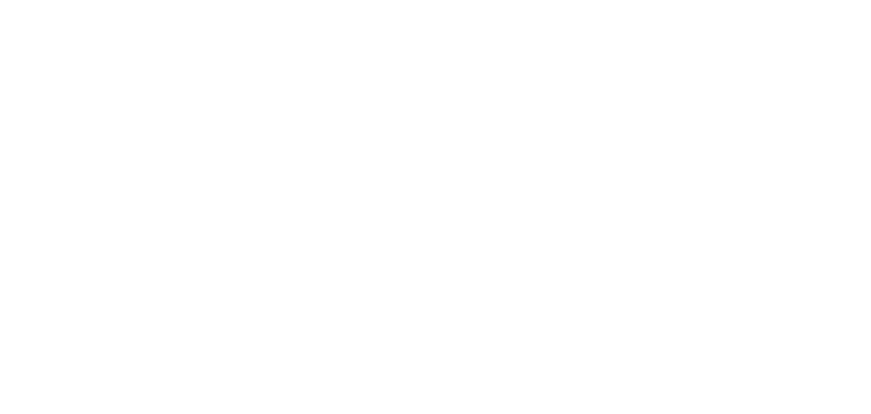
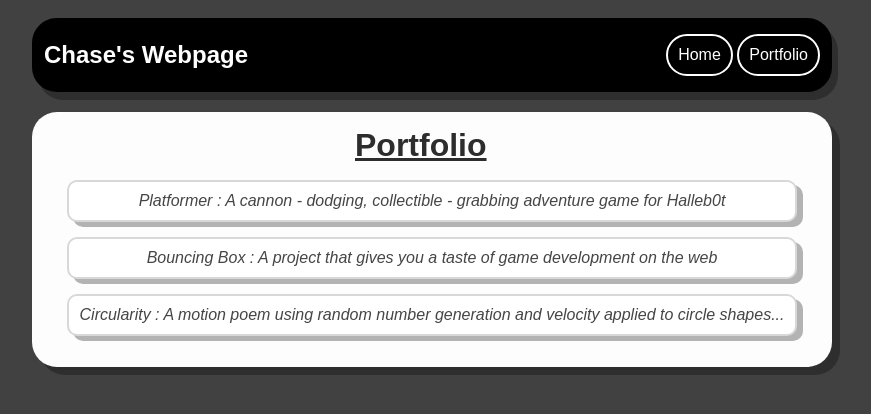
Before and after one commit to CCom77/CCom77.github.io, a plain HTML site: page portfolio.html in a window 1280 px wide. Shown: the whole page, without its empty margins (208-1079 px from the left). Drawn offline with Linux system fonts and the light colour scheme.

Commit message:
add index.html and css files

```diff
--- a/portfolio.html
+++ b/portfolio.html
@@ -0,0 +1,35 @@
+<!DOCTYPE HTML>
+<html>
+    <head>
+       <title>Chase's Webpage</title>
+       <link rel="stylesheet" href="style.css">
+    </head>
+
+    <body>
+      <div id="all-contents">
+        <div class="navigation">
+        <nav>
+            <h1>Chase's Webpage</h1>
+            <ul id="nav-ul">
+                <li class="nav-li">
+                    <a class="nav-a" href="index.html">Home</a>
+                </li>
+                <li class="nav-li">
+                    <a class="nav-a" href="portfolio.html">Portfolio</a>
+                </li>
+            </ul>
+        </nav>
+    </div>
+        <main>
+            <div class="content">
+                <h1>Portfolio</h1>
+                <ul id="portfolio">
+                    <a href="projects/platformer/"><li>Platformer : A cannon - dodging, collectible - grabbing adventure game for Halleb0t</li></a>
+                    <a href="projects/bouncing-box/"><li>Bouncing Box : A project that gives you a taste of game development on the web </li></a>
+                    <a href="projects/circularity/"><li>Circularity : A motion poem using random number generation and velocity applied to circle shapes...</li></a>
+                </ul>
+            </div>
+        </main>
+      </div>
+    </body>
+</html>
--- a/style.css
+++ b/style.css
@@ -0,0 +1,193 @@
+body {
+  background: rgb(65,65, 65);
+  color: rgb(45, 45, 45);
+  padding: 10px;
+  font-family: arial;
+}
+#all-contents {
+max-width: 800px;
+  margin: auto;
+}
+
+/* navigation menu */
+nav {
+background: rgb(0, 0, 0);
+margin: 0 auto;
+margin-bottom: 20px;
+display: flex;
+border: 2px solid rgb(0, 0, 0);
+box-shadow: 6px 8px #0000004b;
+padding: 10px;
+border-radius: 25px;
+
+
+
+}
+h1 {
+  display: flex;
+  align-items: center;
+  color: white;
+  flex: 1;
+  margin: auto;
+  padding: 0px;
+  text-align: center;
+
+}
+#nav-ul {
+  list-style-image: none;
+}
+.nav-li {
+  display: inline-block;
+  border: 2px solid rgb(255, 255, 255);
+  border-radius: 25px;
+  padding: 10px;
+  background: rgb(0, 0, 0);
+  margin-bottom: -12px;
+  margin-top: -12px;
+
+
+  /* wonky solution to fix spacing */
+
+
+}
+.nav-li:hover {
+  transition: 150ms;
+  color: #ffffff;
+  border-color: #ffffff;
+  background-color: rgb(65, 65, 65);
+}
+a {
+  text-decoration: none;
+  color: #fff;
+  text-decoration: none;
+  color: #fff;
+
+}
+
+/* main container area beneath menu */
+main {
+  background: rgb(253, 253, 253);
+  display: flex;
+  border-radius: 25px;
+  box-shadow: 8px 8px #0000004b;
+
+}
+.sidebar {
+  margin-right: 25px;
+  padding: 10px;
+}
+.sidebar-img {
+  width: 200px;
+  border-radius: 25px
+}
+.content {
+  flex: 1;
+  padding: 15px;
+  text-align: center;
+}
+
+
+/* portfolio styles */
+#interests {
+  border: 4px silver ridge;
+  padding: 8px;
+}
+h2, h3 {
+  margin: 0px;
+}
+       /* portfolio styles */
+       .content h1 {
+          color: rgb(45, 45, 45);
+          text-align: center;
+          position: flex;
+          margin-left: 40%;
+          text-decoration: underline;
+
+      }
+
+      #portfolio {
+          list-style-type: none;
+          padding-left: 0;
+      }
+
+      #portfolio li {
+            background: #fff;
+            padding: 10px;
+            border-radius: 10px;
+            margin-bottom: 10px;
+            margin-left: 20px;
+            margin-right: 20px;
+            box-shadow: 6px 5px #0000004b;
+            margin-bottom: 15px;
+            border-style: solid;
+            border: 2px solid rgb(216, 216, 216);
+            transition: width 2s, height 2s, transform 2s;
+            transition: 150ms;
+
+
+
+
+      }
+
+      #portfolio li:hover {
+          background: #ffffff;
+          border: 2px solid rgb(65, 65, 65);
+          border-style: dashed;
+          font-size:17px;
+      }
+
+      #portfolio a {
+        text-decoration: none;
+        font-style: italic;
+        color: #454545;
+
+      }
+                  /* responsive web design */
+                  @media screen and (min-width: 120px) and (max-width: 1080px) {
+                      main {
+                        height: 100ch;
+                        zoom: 1.5;
+                        display: grid;
+                      }
+
+                      h1 {
+                        font-size: 44px;
+                      }
+
+                      h2 {
+                        font-size: 42px;
+                      }
+
+                      h3 {
+                        font-size: 36px;
+                      }
+
+                      #all-contents {
+                        height: 100ch;
+                        margin: none;
+                      }
+
+                      a {
+                        font-size: 42px;
+                      }
+
+                      .sidebar {
+                        margin-right: 0px;
+                        justify-content: center;
+                        align-items: center;
+                      }
+
+                      .sidebar-img {
+                        width: 100%;
+                      }
+
+                      p,
+                      li {
+                        font-size: 24px;
+                      }
+
+                      .content {
+                        align-content: center;
+                        justify-content: center;
+                      }
+                  }
```
Also changed, not shown: index.html (+15 -11 lines).
